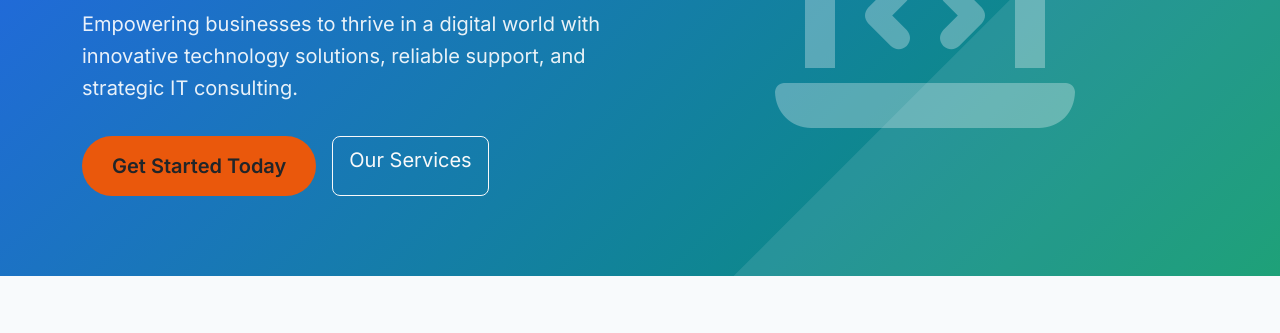
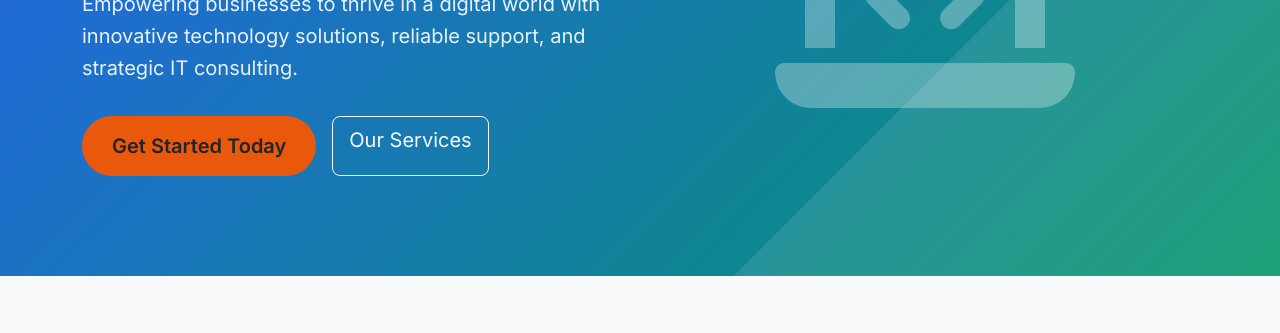
Before and after one commit to raulmendesrosa-debug/verakore-prod, a plain HTML site: page index.html in a window 1280 px wide. Shown: the part 270-603 px from the top of the page. Drawn offline with nearby package versions, Linux system fonts and the light colour scheme.

Commit message:
Improve index page hero section centering - equal top and bottom padding
- Change padding from 120px 0 80px 0 to 100px 0 100px 0
- Creates perfectly balanced top and bottom padding
- Text content now truly centered in hero section
- Removes the 'too high' appearance of the text box

```diff
--- a/index.html
+++ b/index.html
@@ -148,7 +148,7 @@
         .hero-section {
             background: linear-gradient(135deg, var(--primary-color) 0%, var(--secondary-color) 100%);
             color: white;
-            padding: 120px 0 80px 0;
+            padding: 100px 0 100px 0;
             position: relative;
             overflow: hidden;
         }
```
